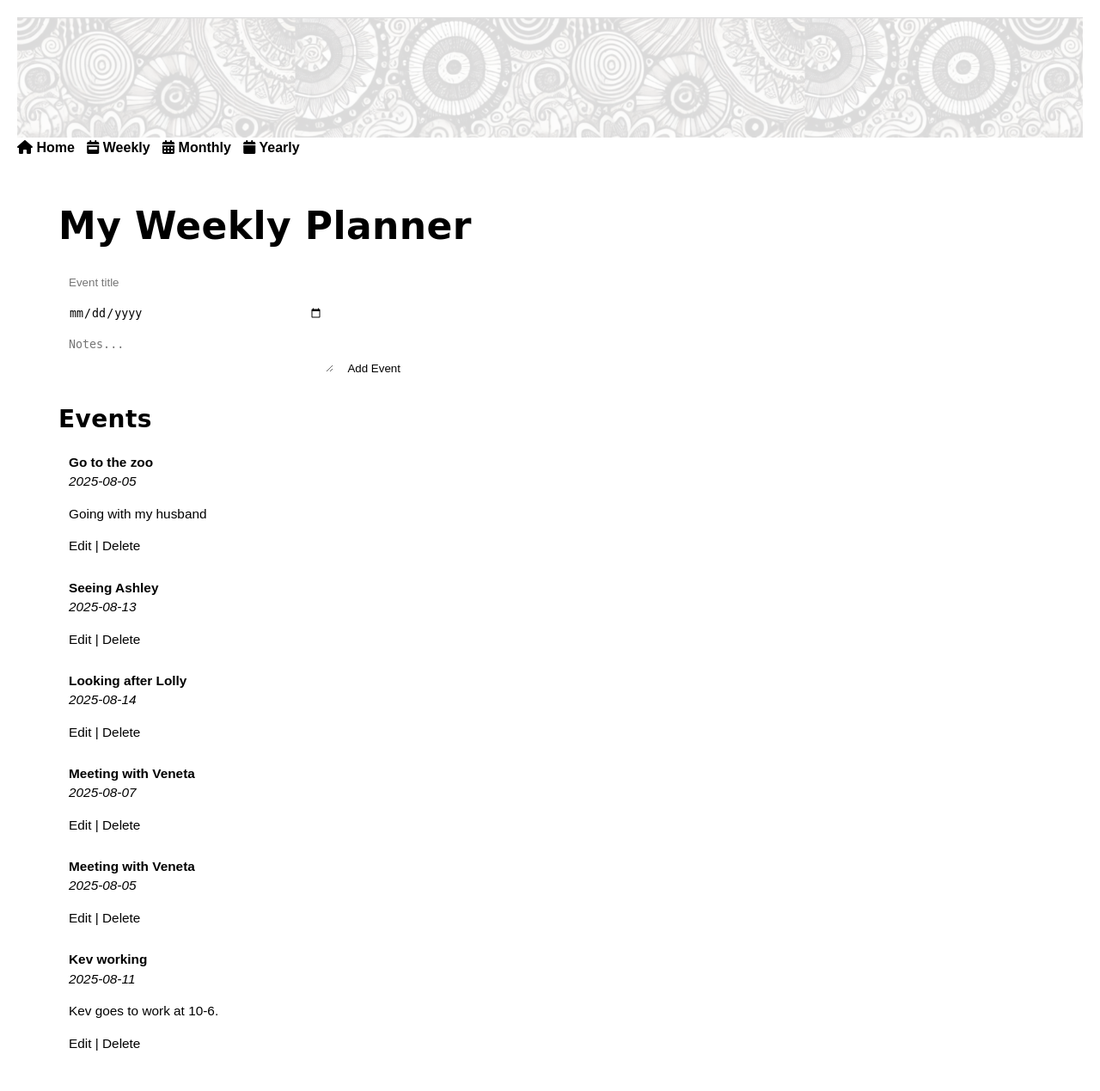
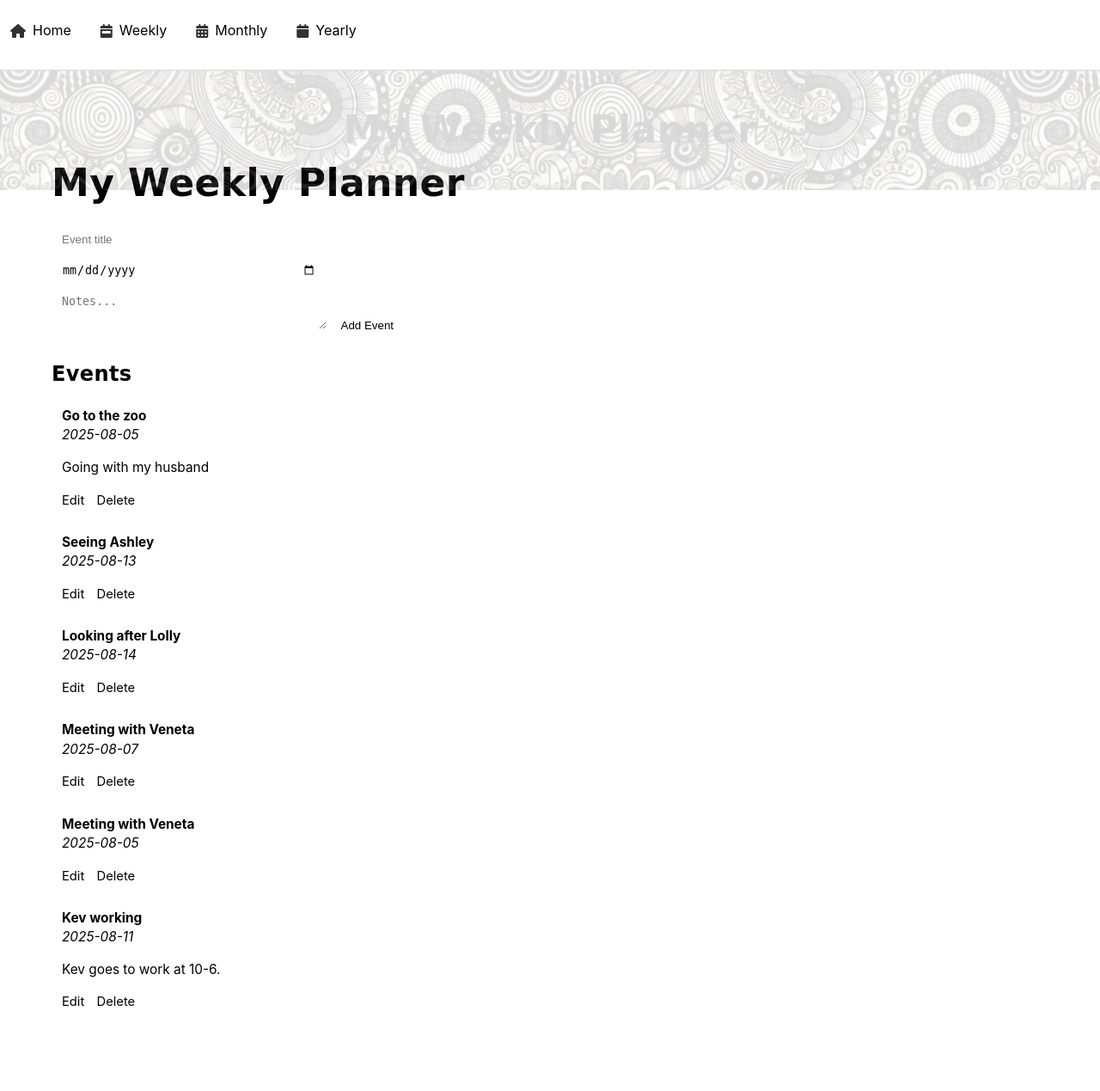
Before and after one commit to laurenksmith/digitalteacherplanner, a Flask app: page / in a window 1280 px wide. Shown: the whole page at 86% size. After the commit the page ends 1170 px from the top, so only its background shows below. Run offline with Flask 3, Linux system fonts and the light colour scheme; some libraries are stand-ins or nearby versions.

Commit message:
The heading on the homepage has moved; I am now working on putting it neatly at the top - I shall try centre it inside the banner, to see how that looks.

```diff
--- a/static/css/styles.css
+++ b/static/css/styles.css
@@ -40,6 +40,17 @@
   height: 140px; /* adjust height to taste */
   opacity: 0.15; /* subtle! */
   pointer-events: none; /* clickable stuff below stays usable */
+}
+
+/* Center the heading inside the banner */
+.banner h1 {
+  margin: 0;
+  line-height: 140px; /* same as banner height */
+  text-align: center;
+  font-size: clamp(28px, 4vw, 44px);
+  color: var(--text);
+  position: relative;
+  z-index: 1; /* sits above background */
 }
 
 /* Optional: give content a little breathing room below banner */
@@ -329,3 +340,14 @@ textarea:focus {
   padding: 16px;
   background: #fff;
 }
+
+/* ------------------------------------------------------------------
+   Quick visual polish
+------------------------------------------------------------------ */
+h1 {
+  margin-bottom: 12px;
+}
+
+.toolbar textarea {
+  min-height: 44px; /* slightly taller for better visual balance */
+}
--- a/templates/base.html
+++ b/templates/base.html
@@ -1,43 +1,31 @@
-{# templates/base.html #}
+<!-- templates/base.html -->
 <!DOCTYPE html>
 <html lang="en">
 <head>
-    <meta charset="UTF-8">
-    <meta name="viewport" content="width=device-width, initial-scale=1.0">
+  <meta charset="utf-8" />
+  <meta name="viewport" content="width=device-width, initial-scale=1" />
   <title>{% block title %}Teacher Planner{% endblock %}</title>
 
   <link rel="stylesheet" href="{{ url_for('static', filename='css/styles.css') }}">
-    <script src="https://kit.fontawesome.com/37bf3e2592.js" crossorigin="anonymous"></script>
-
-    <style>
-        body {
-            font-family: Arial, sans-serif;
-            padding: 20px;
-            margin: 0;
-        }
-        nav {
-            margin-bottom: 20px;
-        }
-        nav a {
-            margin-right: 10px;
-            text-decoration: none;
-            font-weight: bold;
-        }
-    </style>
+  <script src="https://kit.fontawesome.com/3b7bf3e2592.js" crossorigin="anonymous"></script>
 </head>
 <body>
-<!-- A. HERO BANNER ABOVE NAV -->
-<div class="banner banner--hero"></div>
-    <nav>
+
+  <nav class="nav">
     <a href="{{ url_for('index') }}"><i class="fas fa-home"></i> Home</a>
     <a href="{{ url_for('week_redirect') }}"><i class="fas fa-calendar-week"></i> Weekly</a>
     <a href="{{ url_for('month_redirect') }}"><i class="fas fa-calendar-alt"></i> Monthly</a>
     <a href="{{ url_for('yearly_redirect') }}"><i class="fas fa-calendar"></i> Yearly</a>
   </nav>
 
-    <!-- Main content container -->
+  <!-- Banner with centered heading -->
+  <div class="banner">
+    <h1>{% block page_title %}My Weekly Planner{% endblock %}</h1>
+  </div>
+
   <div class="container">
     {% block content %}{% endblock %}
   </div>
+
 </body>
 </html>
--- a/templates/index.html
+++ b/templates/index.html
@@ -6,7 +6,7 @@
 <h1>My Weekly Planner</h1>
 
 <div class="toolbar">
-<form method="POST" action="/add">
+  <form method="POST" action="{{ url_for('add_event') }}">
     <input type="text" name="title" placeholder="Event title" required />
     <input type="date" name="date" required />
     <textarea name="notes" placeholder="Notes..."></textarea>
@@ -14,15 +14,16 @@
   </form>
 </div>
 
-<h2>Events</h2>
+<h2 class="section-title">Events</h2>
 {% for event in events %}
   <div class="event">
     <strong>{{ event.title }}</strong><br>
     <em>{{ event.date }}</em><br>
     <p>{{ event.notes }}</p>
-        <a href="{{ url_for('edit_event', event_id=event.id) }}">Edit</a> |
+    <div class="actions">
+      <a href="{{ url_for('edit_event', event_id=event.id) }}">Edit</a>
       <a href="{{ url_for('delete_event', event_id=event.id) }}" onclick="return confirm('Are you sure?')">Delete</a>
     </div>
+  </div>
 {% endfor %}
-
 {% endblock %}
```
Lines whose indentation alone changed are shown as unchanged.
